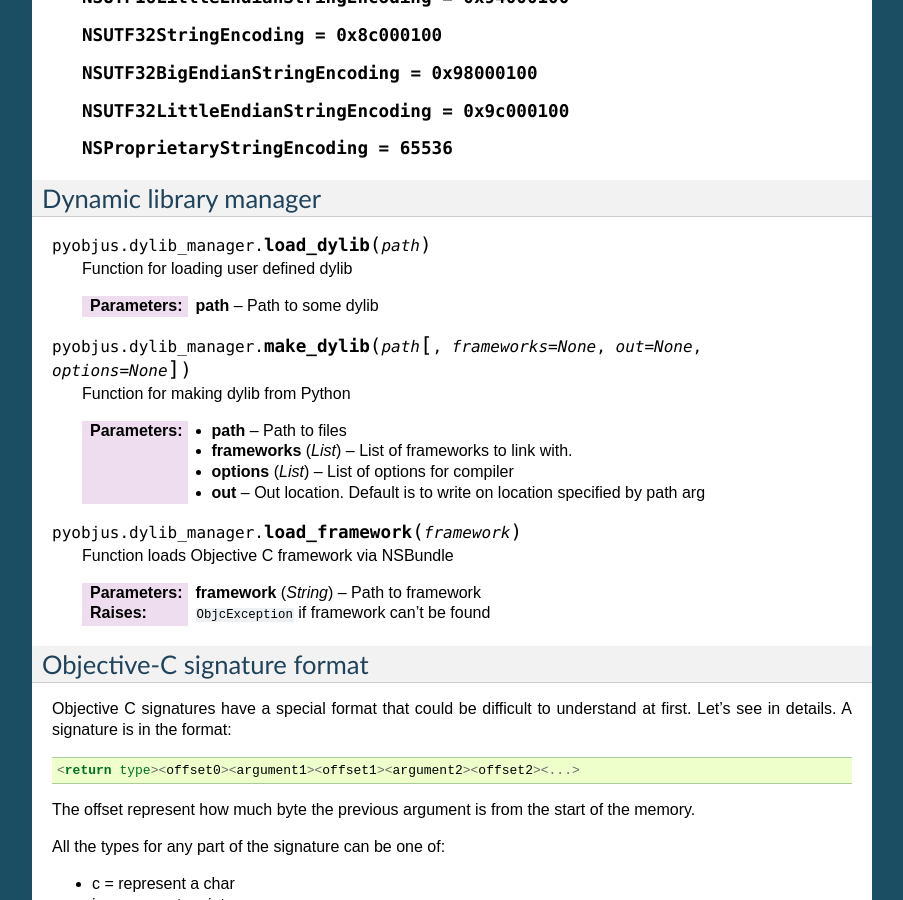
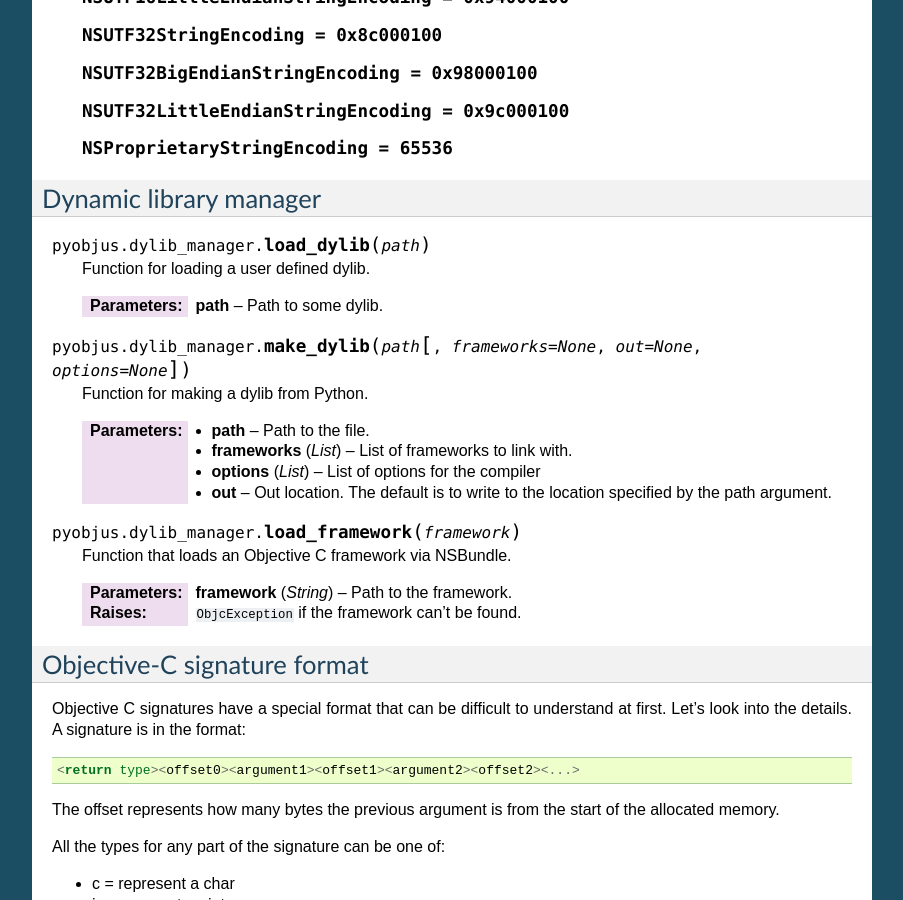
Before and after one commit to kivy/pyobjus, a Sphinx documentation site: the page built from docs/source/api.rst, in a window 1280 px wide and 900 px high, scrolled down 6200 px. Shown: the whole window, without its empty margins (198-1101 px from the left). Built offline with Sphinx 7.4.7, drawn with Linux system fonts in a browser that asks for light colours; some of the changed text lies outside the part shown.

Commit message:
doc:grammar tweaks to docs/source/api.rst

```diff
--- a/docs/source/api.rst
+++ b/docs/source/api.rst
@@ -127,7 +127,7 @@
 
 .. function:: objc_arr(some_array)
 
-    Initialize `NSArray` type
+    Initialize a `NSArray` type
 
     :param some_array: List of parameters. For eg:
 
@@ -141,7 +141,7 @@
 
 .. function:: objc_dict(some_dict)
 
-    Initialize `NSDictionary` type
+    Initialize a `NSDictionary` type
 
     :param some_dict: Dict parameter. For eg:
 
@@ -163,7 +163,7 @@
     Platform for which pyobjus is compiled
 
 Pyobjus Objective C types
--------------
+-------------------------
 
 .. class:: ObjcChar
 
@@ -231,27 +231,27 @@
 
 .. class:: ObjcClassInstance
 
-    Representation of Objective C class instance
+    Representation of an Objective C class instance
 
 .. class:: ObjcClass
 
-    Representation of Objective C ``Class``
+    Representation of an Objective C ``Class``
 
 .. class:: ObjcSelector
 
-    Representation of Objective C ``SEL``
+    Representation of an Objective C ``SEL``
 
 .. class:: ObjcMethod
 
-    Representation of Objective C method
+    Representation of an Objective C method
 
 .. class:: CArray
 
-    Representation of Objective C (C) array
+    Representation of an Objective C (C) array
 
 .. class:: CArrayCount
 
-    Representation of type, which holds ``outCount*`` for some C array -> number of received array elements
+    Representation of a type which holds ``outCount*`` for some C array -> number of received array elements
 
 .. exception:: ObjcException
 
@@ -332,38 +332,39 @@
 
 .. function:: load_dylib(path)
 
-    Function for loading user defined dylib
+    Function for loading a user defined dylib.
 
-    :param path: Path to some dylib
+    :param path: Path to some dylib.
 
 .. function:: make_dylib(path [, frameworks=None, out=None, options=None])
 
-    Function for making dylib from Python
+    Function for making a dylib from Python.
 
-    :param path: Path to files
+    :param path: Path to the file.
     :param frameworks: List of frameworks to link with.
     :type frameworks: List
-    :param options: List of options for compiler
+    :param options: List of options for the compiler
     :type options: List
-    :param out: Out location. Default is to write on location specified by path arg
+    :param out: Out location. The default is to write to the location specified by the path argument.
 
 .. function:: load_framework(framework)
 
-    Function loads Objective C framework via NSBundle
+    Function that loads an Objective C framework via NSBundle.
 
-    :param framework: Path to framework
+    :param framework: Path to the framework.
     :type framework: String
-    :raises: ``ObjcException`` if framework can't be found
+    :raises: ``ObjcException`` if the framework can't be found.
 
 Objective-C signature format
 ----------------------------
 
-Objective C signatures have a special format that could be difficult to
-understand at first. Let's see in details. A signature is in the format::
+Objective C signatures have a special format that can be difficult to
+understand at first. Let's look into the details. A signature is in the format::
 
     <return type><offset0><argument1><offset1><argument2><offset2><...>
 
-The offset represent how much byte the previous argument is from the start of the memory.
+The offset represents how many bytes the previous argument is from the start of
+the allocated memory.
 
 All the types for any part of the signature can be one of:
 
```
